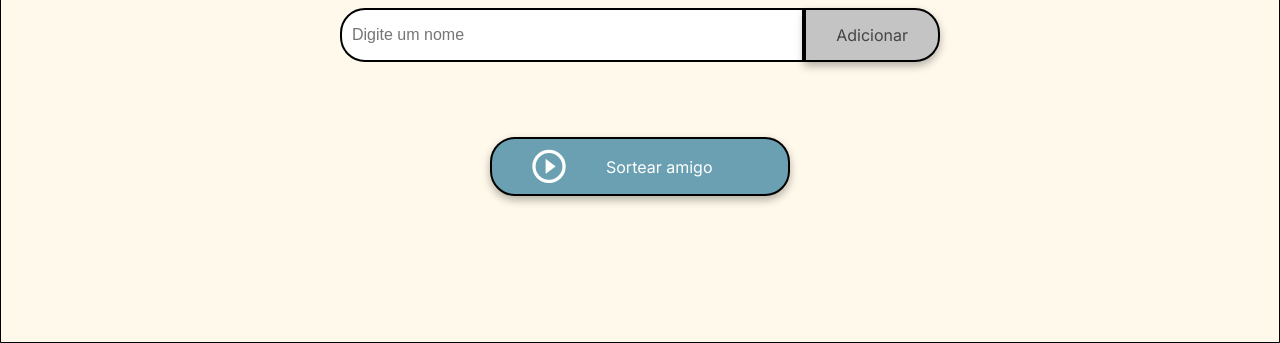
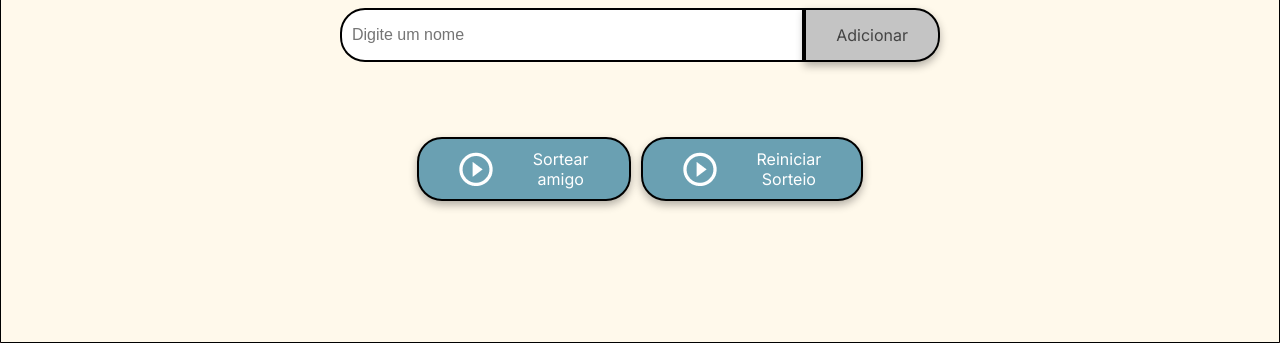
Before and after one commit to yyasmings/challenge-amigo-secreto, a plain HTML site: page index.html in a window 1280 px wide. Shown: the part 457-800 px from the top of the page. Drawn offline with Linux system fonts and the light colour scheme.

Commit message:
Botão "reiniciar sorteio" adicionado

```diff
--- a/index.html
+++ b/index.html
@@ -33,6 +33,11 @@
                     <img src="assets/play_circle_outline.png" alt="Ícone para sortear">
                     Sortear amigo
                 </button>
+
+                <button class="button-draw" onclick="reiniciarSorteio()" aria-label="Reiniciar sorteio">
+                    <img src="assets/play_circle_outline.png" alt="Ícone para sortear">
+                    Reiniciar Sorteio
+                </button>
             </div>
         </section>
     </main>
--- a/style.css
+++ b/style.css
@@ -88,6 +88,8 @@ body {
 }
 
 .button-container {
+    display: flex;
+    gap: 10px;
     width: 300px;
     justify-content: center;
 }
```
